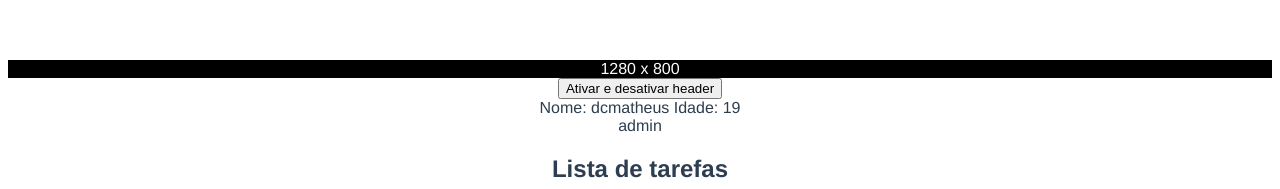
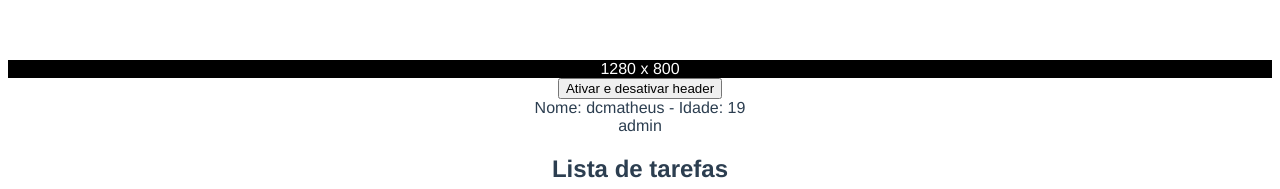
Before and after one commit to dcmatheus/vue-playground, a Vue app: page / in a window 1280 px wide. Shown: the top 189 px of the page. Built offline with nearby package versions, Linux system fonts and the light colour scheme.

Commit message:
Modifica o componente User para utilizar Composition API

```diff
--- a/src/components/HeaderApp.vue
+++ b/src/components/HeaderApp.vue
@@ -73,7 +73,7 @@ export default defineComponent({
 });
 </script>
 
-<style>
+<style scoped>
 .header {
   background: #000;
   color: #fff;
--- a/src/components/UserComponent.vue
+++ b/src/components/UserComponent.vue
@@ -1,33 +1,13 @@
+<script lang="ts" setup>
+import { ref, computed } from 'vue';
+
+const name = ref('dcmatheus');
+const age = ref(19);
+const userData = computed(() => `Nome: ${name.value} - Idade: ${age.value}`);
+const accessLevel = computed(() => (age.value > 18 ? 'admin' : 'marketing'));
+</script>
+
 <template>
   <div>{{ userData }}</div>
   {{ accessLevel }}
 </template>
-
-<script lang="ts">
-import { defineComponent } from 'vue';
-
-export default defineComponent({
-  name: 'UserComponent',
-  data() {
-    return {
-      name: 'dcmatheus',
-      age: 19,
-    };
-  },
-  computed: {
-    userData(): string {
-      return `Nome: ${this.name}  Idade: ${this.age}`;
-    },
-    accessLevel(): string {
-      return this.age > 18 ? 'admin' : 'marketing';
-    },
-  },
-});
-</script>
-
-<style>
-.header {
-  background: #000;
-  color: #fff;
-}
-</style>
```
